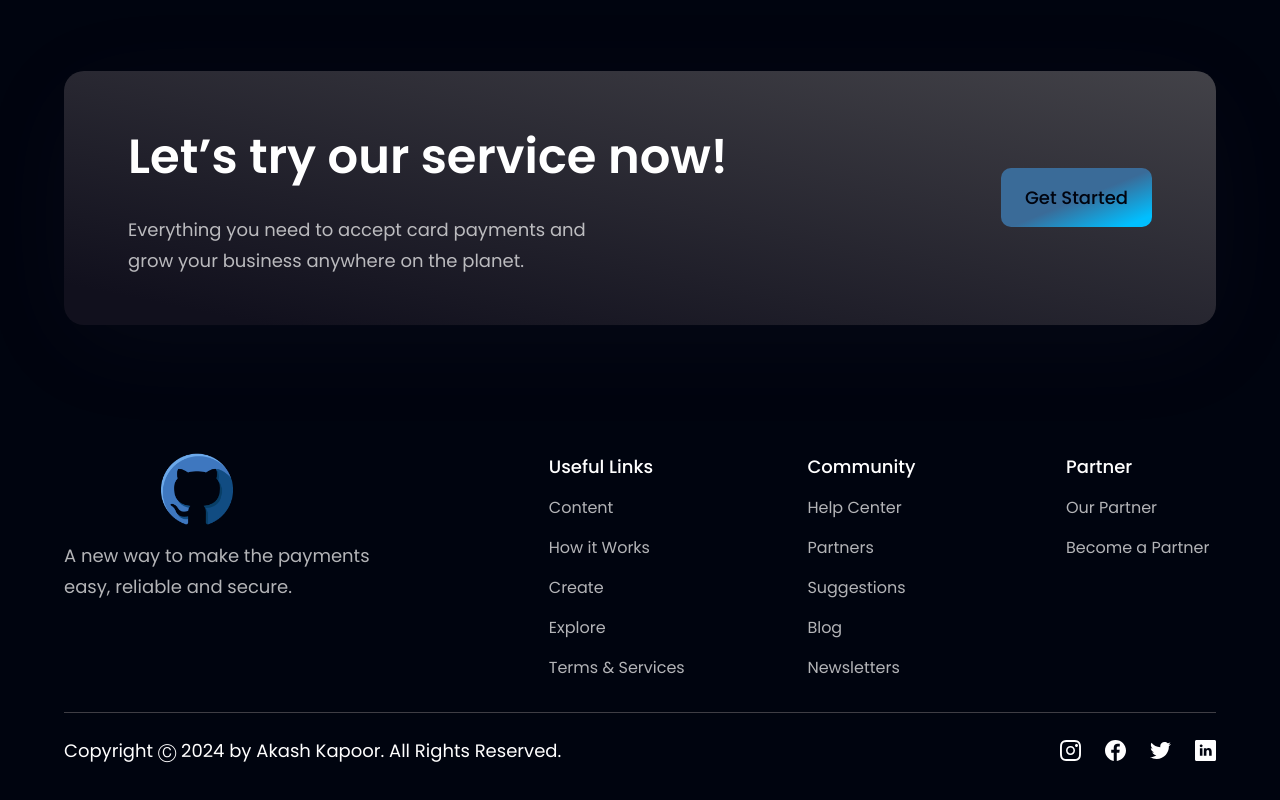
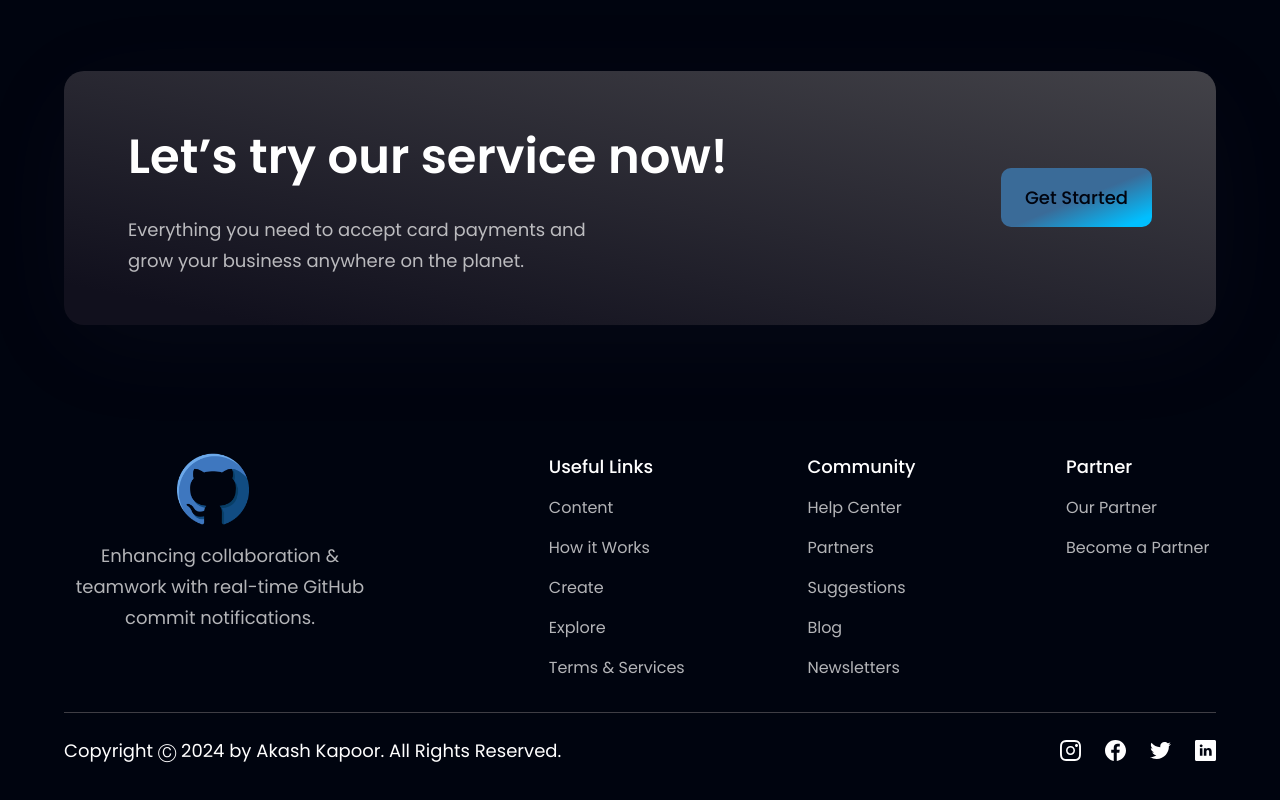
Before and after one commit to akashkapoor0001/GitHub-Commit-Notifier-Website, a React (Vite) app: page / in a window 1280 px wide. Shown: the part 4026-4826 px from the top of the page. Built offline with nearby package versions, Linux system fonts and the light colour scheme.

Commit message:
Updated the footer

```diff
--- a/src/components/Footer.jsx
+++ b/src/components/Footer.jsx
@@ -8,11 +8,11 @@ const Footer = () => (
       <div className="flex-[1] flex flex-col justify-start mr-10">
         <img
           src={github}
-          alt="hoobank"
-          className="w-[266px] h-[72.14px] object-contain"
+          alt="GitHub-Commit-Notifier"
+          className="w-[266px] h-[72.14px] object-contain ml-4"
         />
-        <p className={`${styles.paragraph} mt-4 max-w-[312px]`}>
-          A new way to make the payments easy, reliable and secure.
+        <p className={`${styles.paragraph} mt-4 max-w-[312px] text-center`}>
+        Enhancing collaboration & teamwork with real-time GitHub commit notifications.
         </p>
       </div>
 
```
